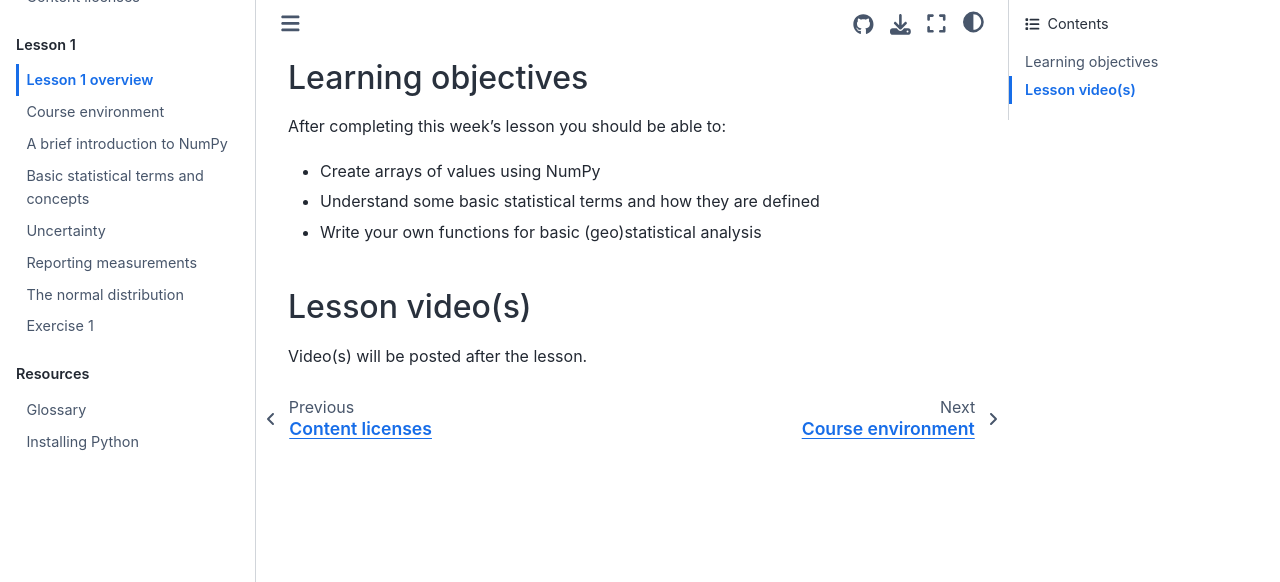
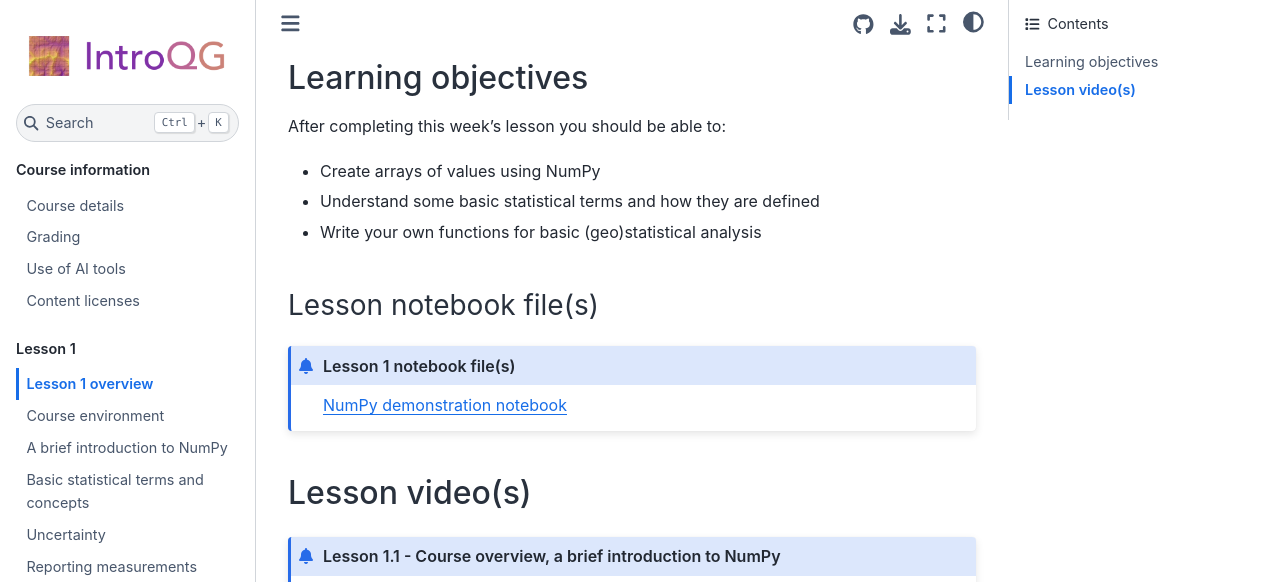
Before and after one commit to IntroQG/site, a Sphinx documentation site: the page built from source/lessons/L1/overview.rst, in a window 1280 px wide and 1400 px high, scrolled down 304 px. Shown: the top 582 px of the window. Built offline with Sphinx 7.4.7 and the Sphinx Book theme 1.1.4, drawn with Linux system fonts in a browser that asks for light colours; some of the changed text lies outside the part shown; grey boxes are pictures that could not be loaded.

Commit message:
Update material after lesson 1

```diff
--- a/source/lessons/L1/overview.rst
+++ b/source/lessons/L1/overview.rst
@@ -14,23 +14,30 @@
 - Understand some basic statistical terms and how they are defined
 - Write your own functions for basic (geo)statistical analysis
 
+Lesson notebook file(s)
+~~~~~~~~~~~~~~~~~~~~~~~
+
+.. admonition:: Lesson 1 notebook file(s)
+
+    `NumPy demonstration notebook <../../notebooks/L1/numpy-from-class.html>`__
+
 Lesson video(s)
 ---------------
 
-Video(s) will be posted after the lesson.
-
-..
-    .. admonition:: Lesson 1.1 - Course overview, a brief introduction to NumPy
-
-        .. raw:: html
-
-            <iframe width="560" height="315" src="https://www.youtube.com/embed/Wg4dntFBzkA" title="YouTube video player" frameborder="0" allow="accelerometer; autoplay; clipboard-write; encrypted-media; gyroscope; picture-in-picture" allowfullscreen></iframe>
-            <p>Dave Whipp, University of Helsinki <a href="https://www.youtube.com/channel/UClNYqKkR-lRWyn7jes0Khcw">@ Quantitative Geology channel on Youtube</a>.</p>
+.. Video(s) will be posted after the lesson.
 
 
-    .. admonition:: Lesson 1.2 - Basic geostatistics
+.. admonition:: Lesson 1.1 - Course overview, a brief introduction to NumPy
 
-        .. raw:: html
+    .. raw:: html
 
-            <iframe width="560" height="315" src="https://www.youtube.com/embed/7uppwORX9Xw" title="YouTube video player" frameborder="0" allow="accelerometer; autoplay; clipboard-write; encrypted-media; gyroscope; picture-in-picture" allowfullscreen></iframe>
-            <p>Dave Whipp, University of Helsinki <a href="https://www.youtube.com/channel/UClNYqKkR-lRWyn7jes0Khcw">@ Quantitative Geology channel on Youtube</a>.</p>
+        <iframe width="560" height="315" src="https://www.youtube.com/embed/Wg4dntFBzkA" title="YouTube video player" frameborder="0" allow="accelerometer; autoplay; clipboard-write; encrypted-media; gyroscope; picture-in-picture" allowfullscreen></iframe>
+        <p>Dave Whipp, University of Helsinki <a href="https://www.youtube.com/channel/UClNYqKkR-lRWyn7jes0Khcw">@ Quantitative Geology channel on Youtube</a>.</p>
+
+
+.. admonition:: Lesson 1.2 - Basic geostatistics
+
+    .. raw:: html
+
+        <iframe width="560" height="315" src="https://www.youtube.com/embed/7uppwORX9Xw" title="YouTube video player" frameborder="0" allow="accelerometer; autoplay; clipboard-write; encrypted-media; gyroscope; picture-in-picture" allowfullscreen></iframe>
+        <p>Dave Whipp, University of Helsinki <a href="https://www.youtube.com/channel/UClNYqKkR-lRWyn7jes0Khcw">@ Quantitative Geology channel on Youtube</a>.</p>
```
Also changed, not shown: source/notebooks/L1/numpy-from-class.ipynb (added).
